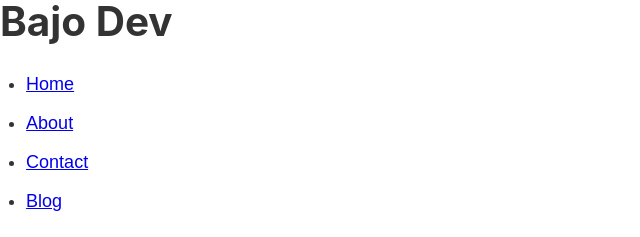
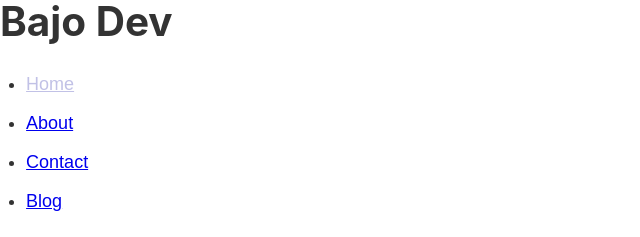
Before and after one commit to kambie10/gatsby-bootcamp, a Gatsby site: page / in a window 1280 px wide. Shown: the top 237 px of the page, 0-640 px from the left. Built offline with nearby package versions, Linux system fonts and the light colour scheme; Gatsby itself is replaced by a stand-in of ours.

Commit message:
set style header

```diff
--- a/src/components/header.js
+++ b/src/components/header.js
@@ -1,5 +1,7 @@
 import React from 'react'
 import { Link }from 'gatsby'
+
+import styles from './header.module.scss'
 
 const Header = () => {
   return (
@@ -8,7 +10,7 @@ const Header = () => {
       <nav>
         <ul>
           <li>
-            <Link to="/">Home</Link>
+            <Link className={styles.link} to="/">Home</Link>
           </li>
           <li>
             <Link to="/about">About</Link>
--- /dev/null
+++ b/src/components/header.module.scss
@@ -0,0 +1,3 @@
+.link{
+  color: rgb(193, 193, 230)
+}
```
